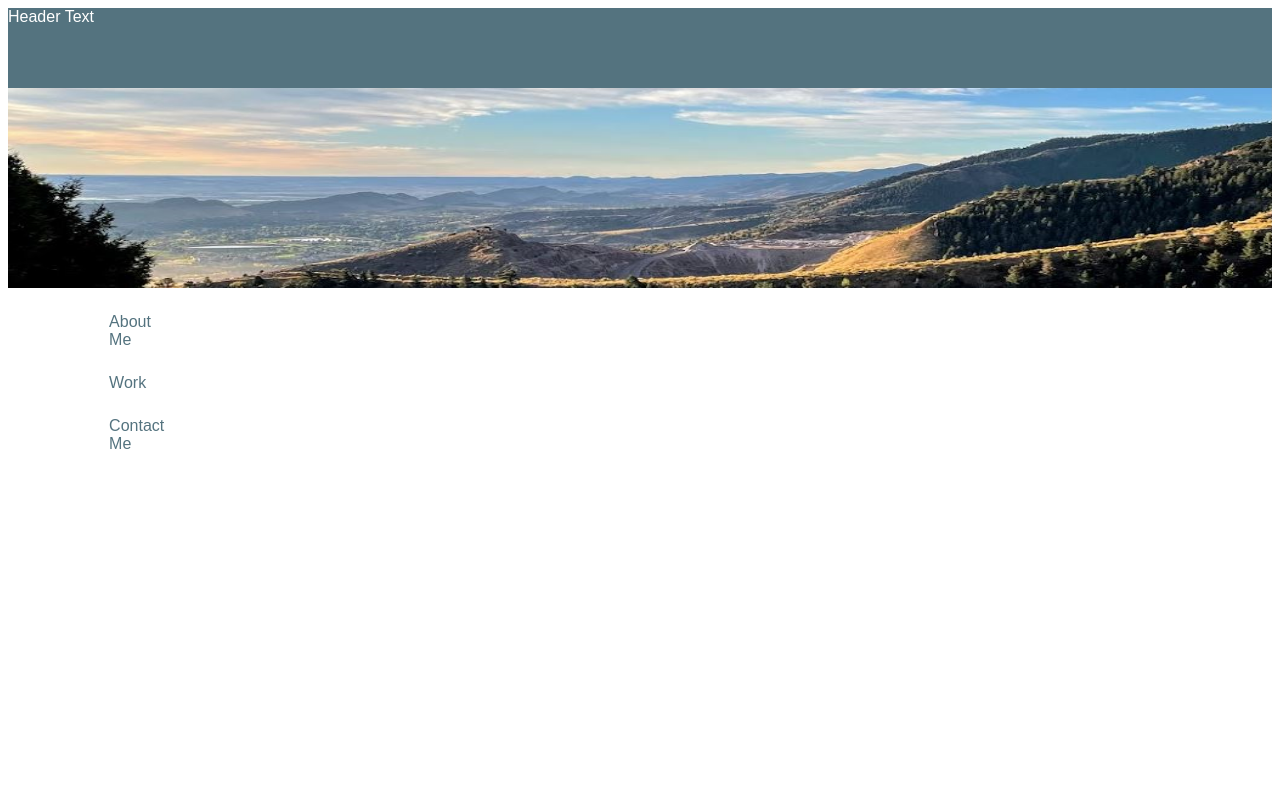
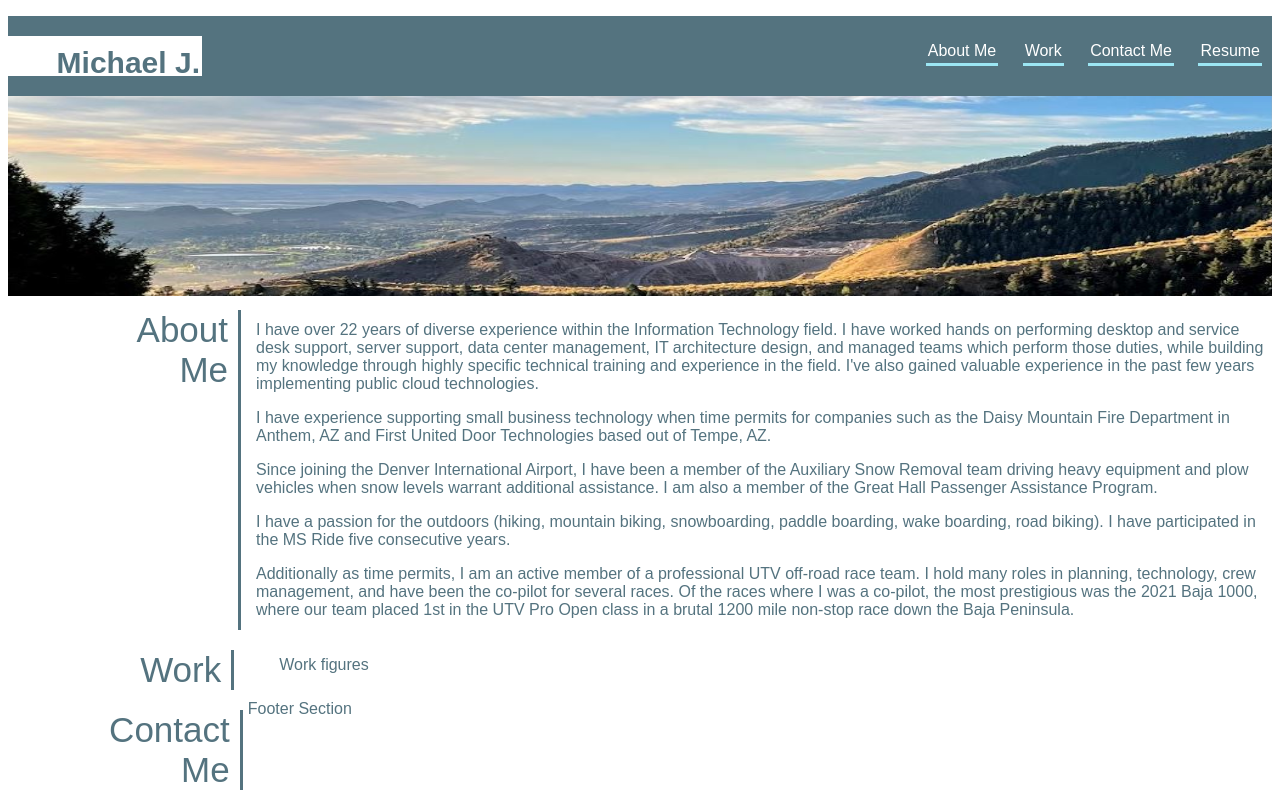
Before and after one commit to GittinIt6/DU-HW2-Portfolio, a plain HTML site: page index.html in a window 1280 px wide. Drawn offline with Linux system fonts and the light colour scheme.

Commit message:
Added content, worked on styling

```diff
--- a/assets/css/style.css
+++ b/assets/css/style.css
@@ -10,14 +10,105 @@ header{
     height: 80px;
 }
 
+header aside{
+    position:absolute;
+    margin:20px 0px;
+    padding: 10px 2px 10px 0px;
+    background-color: white;
+    color: #54737F;
+    width: 15%;
+    max-width: 300px;
+    min-width: 150px;
+    height: 20px;
+    text-align: right;
+    font-size: 30px;
+    font-weight:700;
+}
+
+header nav ul{
+    text-align: right;
+}
+header nav ul li{
+    color: white;
+    display: inline-block;
+    padding: 10px;
+    line-height: 50px;
+    height: 50px;
+}
+
+.borderunderline{
+    color: white;
+    text-decoration: none;
+    border-bottom: rgb(156, 230, 243);
+    border-style: solid;
+    border-top:transparent;
+    border-left: transparent;
+    border-right: transparent;
+    padding: 0px 2px 4px 2px;
+}
+
+#BGimage{
+    margin:0%;
+    padding:0%;
+}
+
 .headerbackground{
     width: 100%;
     height: 200px;
-    vertical-align: top;
+    /* vertical-align: top; */
 }
 
-article,
-section,
+#AboutMe,
+#Work,
+#ContactMe{
+    display: flex;
+    flex-direction: row;
+}
+
+.AsideTitle{
+    border-right: #54737F;
+    border-style: solid;
+    border-width: 3px;
+    border-top:transparent;
+    border-left: transparent;
+    border-bottom: transparent;
+    padding: 0px 10px 0px 0px;
+    text-align: right;
+    font-size: 35px;
+    margin: 10px 5px 10px 8%;
+}
+
+#AboutMeText{
+    text-align: left;
+    font-size: 16px;
+    margin: 5px 5px 5px 10px;
+
+}
+
+section aside{
+    width:10%;
+}
+
+section article{
+    width:85%;
+}
+
+section figure{
+    width:85%;
+}
+
+footer aside{
+    width:10%;
+}
+
+footer section{
+    width:85%;
+}
+
+
+
+/* article, */
+/* section, */
 footer{
-    margin: 25px 8%;
+    /* margin: 10px 5px 5px 10px; */
 }
--- a/index.html
+++ b/index.html
@@ -10,24 +10,72 @@
 <body>
 
     <header>
-        Header Text
+        <aside>
+            Michael J.
+        </aside>
+
+        <nav>
+            <ul>
+                <li>
+                    <a class="borderunderline" href="#About-Me">About Me</a>
+                </li>
+                <li>
+                    <a class="borderunderline" href="#Work">Work</a>
+                </li>
+                <li>
+                    <a class="borderunderline" href="#Contact-Me">Contact Me</a>
+                </li>
+                <li>
+                    <a class="borderunderline" href="#Resume">Resume</a>
+                </li>
+            </ul>
+        </nav>
 
     </header>
 
+    <figure id="BGimage">
     <img src="./assets/images/DU-Week2-HW-TitleImage.JPG" alt="Mountain Landscape" class="headerbackground">
+    </figure>
 
-    <article>
-        About<br>
-        Me
-    </article>
+    <section id="AboutMe">
+        <aside class="AsideTitle">
+            About<br>
+            Me
+        </aside>
 
-    <section>
-        Work
+        <article id="AboutMeText">
+            <p>I have over 22 years of diverse experience within the Information Technology field. I have worked hands on performing desktop and service desk support, server support, data center management, IT architecture design, and managed teams which perform those duties, while building my knowledge through highly specific technical training and experience in the field. I've also gained valuable experience in the past few years implementing public cloud technologies.
+            </p>
+            <p>I have experience supporting small business technology when time permits for companies such as the Daisy Mountain Fire Department in Anthem, AZ and First United Door Technologies based out of Tempe, AZ.
+            </p>
+            Since joining the Denver International Airport, I have been a member of the Auxiliary Snow Removal team driving heavy equipment and plow vehicles when snow levels warrant additional assistance. I am also a member of the Great Hall Passenger Assistance Program.
+            </p>
+            <p>I have a passion for the outdoors (hiking, mountain biking, snowboarding, paddle boarding, wake boarding, road biking). I have participated in the MS Ride five consecutive years.
+            </p>
+            <p>Additionally as time permits, I am an active member of a professional UTV off-road race team. I hold many roles in planning, technology, crew management, and have been the co-pilot for several races. Of the races where I was a co-pilot, the most prestigious was the 2021 Baja 1000, where our team placed 1st in the UTV Pro Open class in a brutal 1200 mile non-stop race down the Baja Peninsula.
+            </p>
+        </article>
     </section>
 
-    <footer>
-        Contact<br>
-        Me
+    <section id="Work">
+        <aside class="AsideTitle">
+            Work
+        </aside>
+
+        <figure>
+            Work figures
+        </figure>
+
+    </section>
+
+    <footer id="ContactMe">
+        <aside class="AsideTitle">
+            Contact<br>
+            Me
+        </aside>
+        <section>
+            Footer Section
+        </section>
     </footer>
 </body>
 </html>
```
